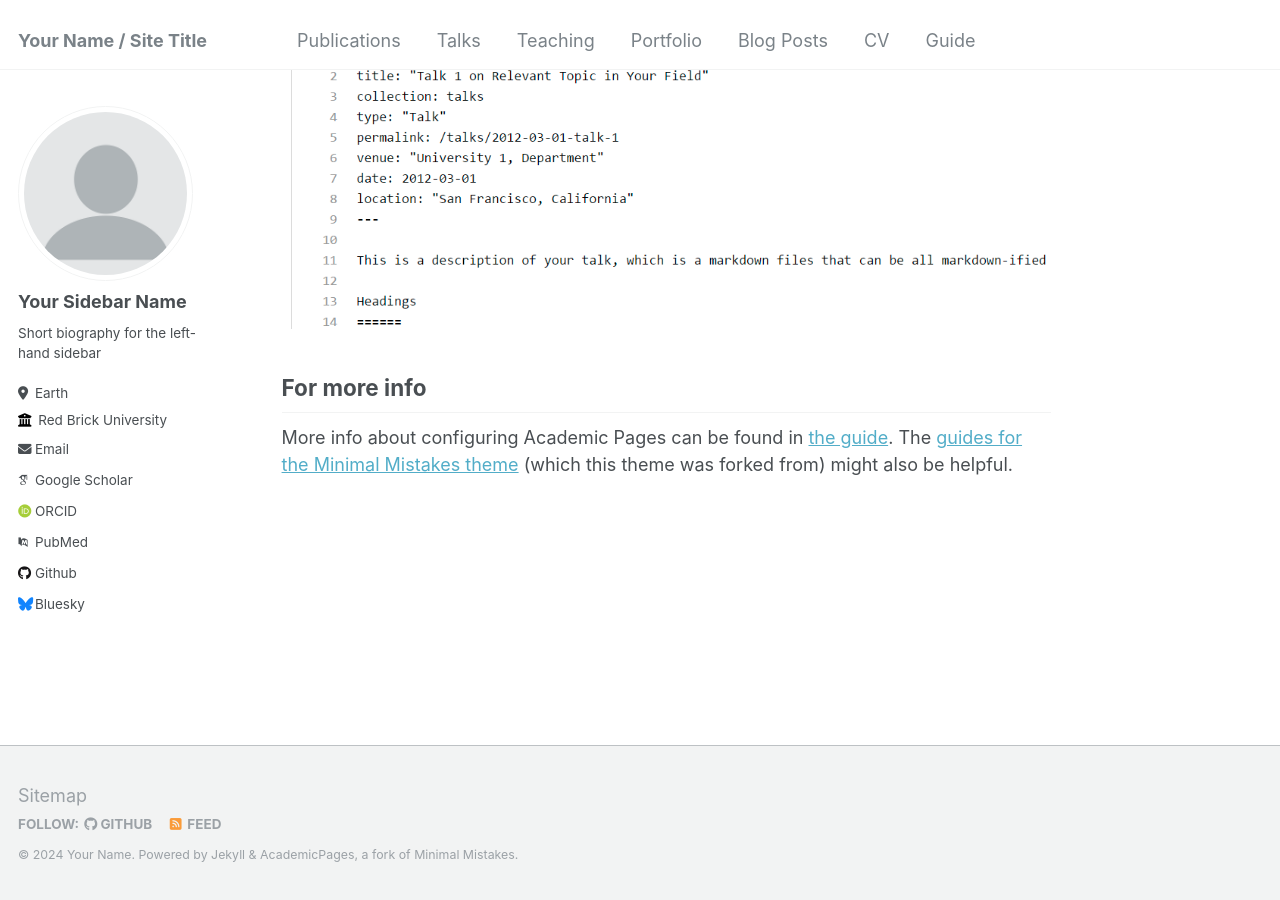
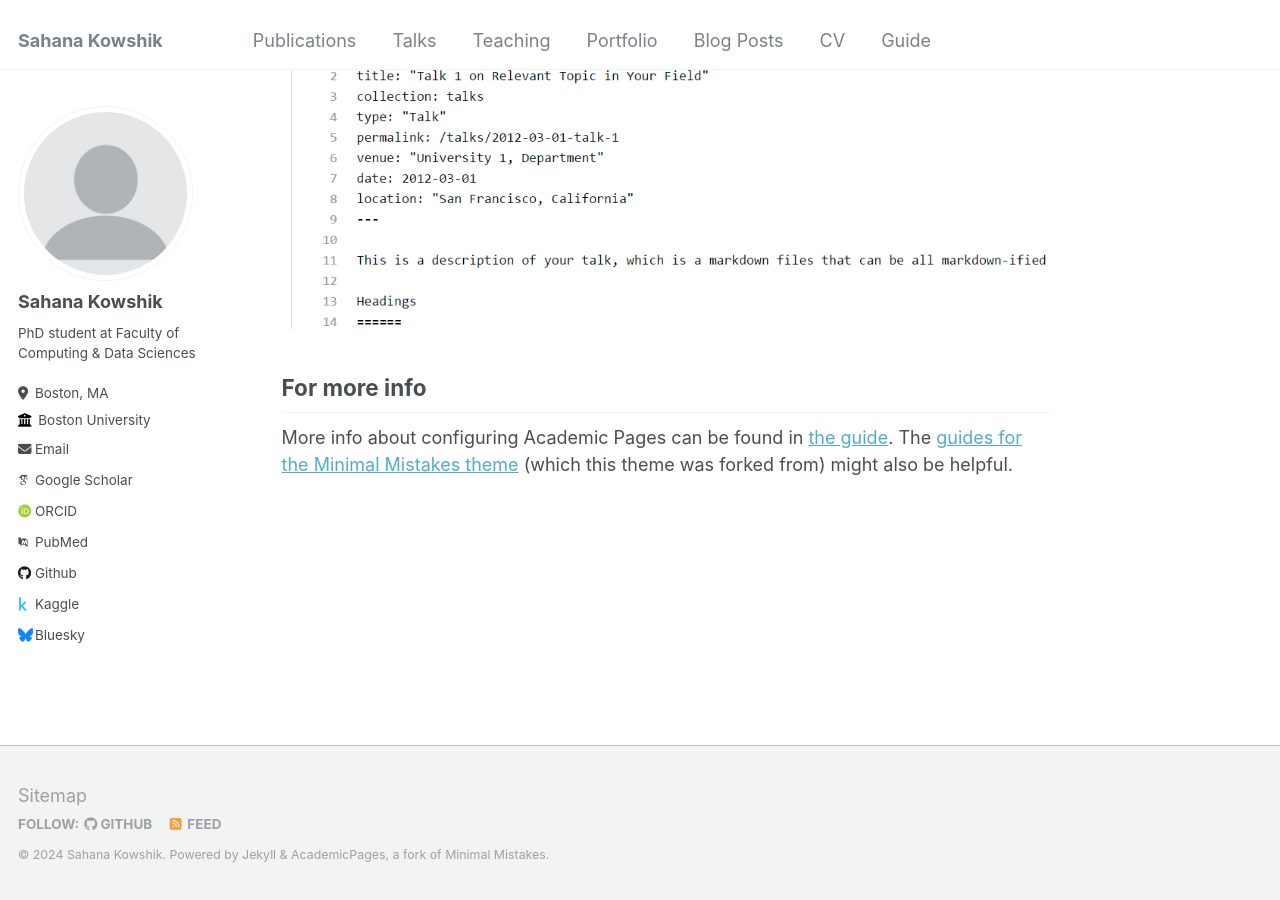
Before and after one commit to sahanakowshik/sahanakowshik1.github.io, a Jekyll site: the page built from _pages/about.md, in a window 1280 px wide and 900 px high, scrolled down 2660 px. Built offline with Jekyll 4.4.1, drawn with Linux system fonts in a browser that asks for light colours; some web fonts are replaced.

Commit message:
Update _config.yml

```diff
--- a/_config.yml
+++ b/_config.yml
@@ -8,13 +8,13 @@
 
 # Basic Site Settings
 locale                   : "en-US"
-title                    : "Your Name / Site Title"
+title                    : "Sahana Kowshik"
 title_separator          : "-"
-name                     : &name "Your Name"
+name                     : &name "Sahana Kowshik"
 description              : &description "personal description"
-url                      : https://academicpages.github.io # the base hostname & protocol for your site e.g. "https://mmistakes.github.io"
+url                      : https://sahanakowshik.github.io # the base hostname & protocol for your site e.g. "https://mmistakes.github.io"
 baseurl                  : "" # the subpath of your site, e.g. "/blog"
-repository               : "academicpages/academicpages.github.io"
+repository               : "sahanakowshik/sahanakowshik.github.io"
 
 # Site Author - The following control what appear as part of the author content on the side bar.
 #               If a field is blank the icon and link will not appear, otherwise it will be shown.
@@ -22,19 +22,19 @@ repository               : "academicpages/academicpages.github.io"
 author:
   # Biographic information
   avatar           : "profile.png"
-  name             : "Your Sidebar Name"
+  name             : "Sahana Kowshik"
   pronouns         : # example: "she/her"
-  bio              : "Short biography for the left-hand sidebar"
-  location         : "Earth"
-  employer         : "Red Brick University"
+  bio              : "PhD student at Faculty of Computing & Data Sciences"
+  location         : "Boston, MA"
+  employer         : "Boston University"
   uri              : # URL
-  email            : "none@example.org"
+  email            : "skowshik@bu.edu"
 
   # Academic websites
   arxiv            : # URL - Update with the correct link to your profile
-  googlescholar    : "https://scholar.google.com/citations?user=PS_CX0AAAAAJ"
+  googlescholar    : "https://scholar.google.com/citations?user=Vg6y7tcAAAAJ&hl=en&authuser=1"
   impactstory      : # URL
-  orcid            : "http://orcid.org/yourorcidurl"
+  orcid            : "https://orcid.org/0009-0006-9547-7638"
   semantic         : # URL
   pubmed           : "https://www.ncbi.nlm.nih.gov/pubmed/?term=john+snow"
   researchgate     : # URL
@@ -43,8 +43,8 @@ author:
   bitbucket        : # Username - Update with your username on the site
   codepen          : # Username
   dribbble         : # Username
-  github           : "academicpages"
-  kaggle           : # Username
+  github           : "sahanakowshik"
+  kaggle           : skowshik
   stackoverflow    : # User number or user number and name (i.e., use "1" or "1/jeff-atwood")
 
   # Social media
```
